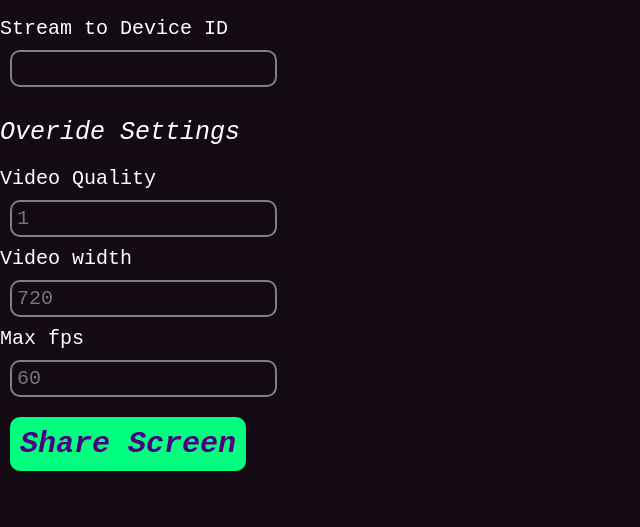
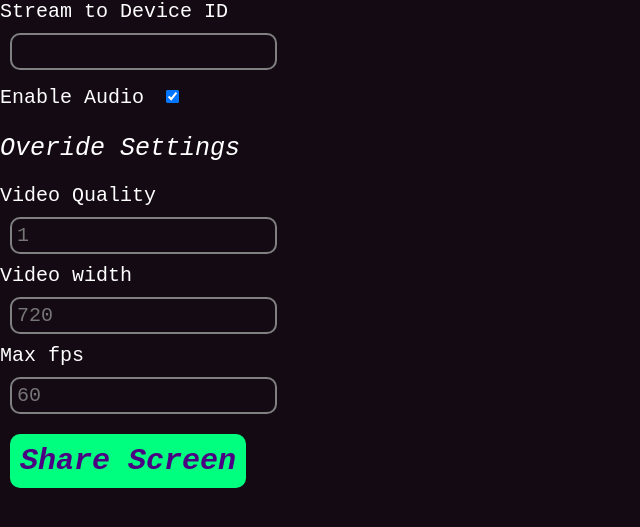
Before and after one commit to imagineeeinc/vr-display, a website: page public/mirror/index.html in a window 1280 px wide. Shown: the part 205-732 px from the top of the page, without its empty margins (0-640 px from the left). Drawn offline with Linux system fonts and the light colour scheme.

Commit message:
added audio option

```diff
--- a/public/mirror/index.html
+++ b/public/mirror/index.html
@@ -17,6 +17,11 @@
 					Stream to Device ID
 					<br>
 					<input type="number" id="deviceId" required></input>
+				</label>
+				<br>
+				<label>
+					Enable Audio
+					<input type="checkbox" id="audio" checked="false"></input>
 				</label>
 				<h2>Overide Settings</h2>
 				<label>
--- a/public/mirror/main.js
+++ b/public/mirror/main.js
@@ -29,7 +29,7 @@ async function startScreenRecording() {
 				},
 				quality: Number(document.getElementById("quality").value) || 1
 			},
-			audio: true,
+			audio: document.getElementById("audio").checked,
 			surfaceSwitching: "include",
 			systemAudio: "include"
 		});
```
Also changed, not shown: README.md.
